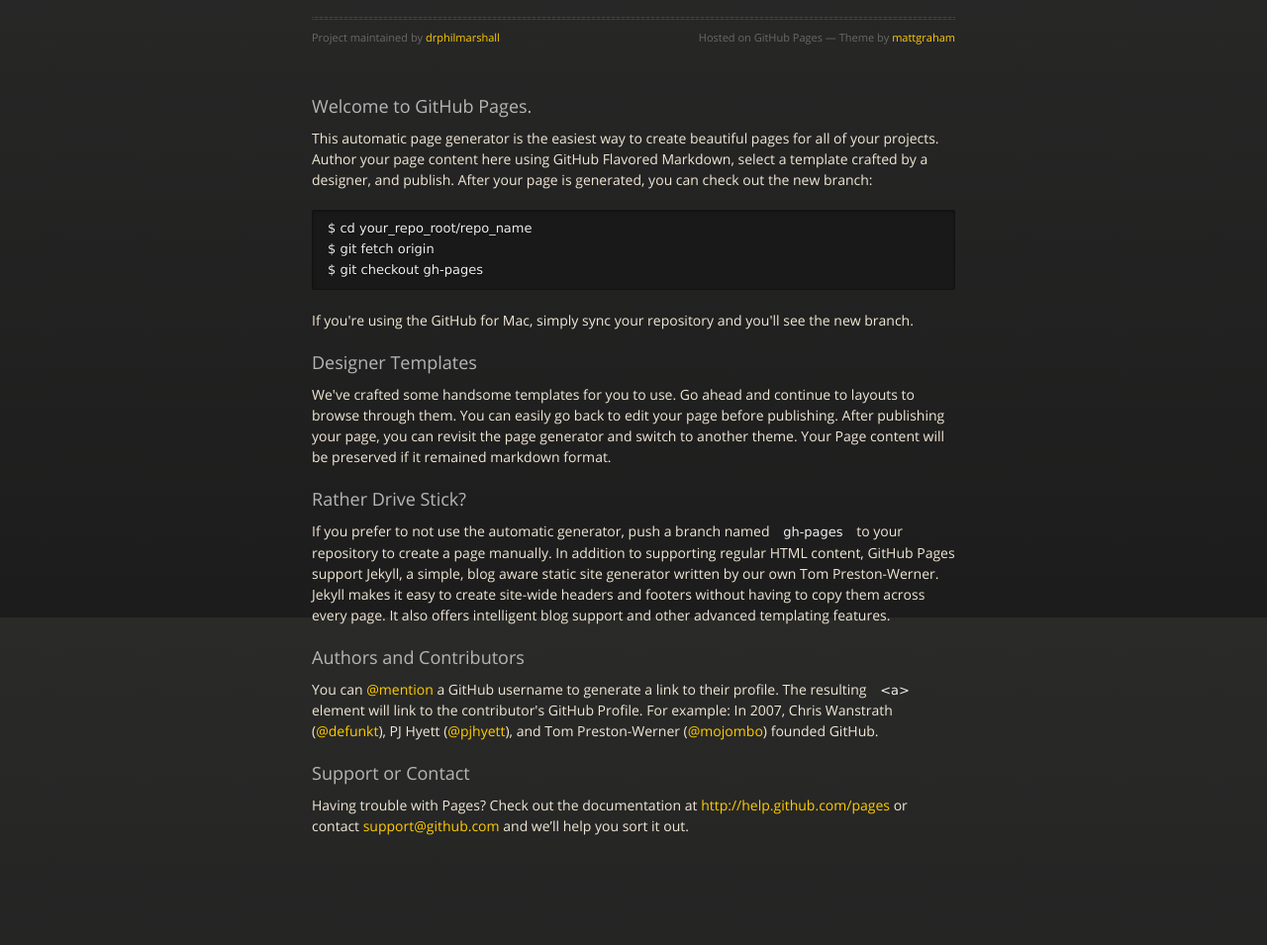
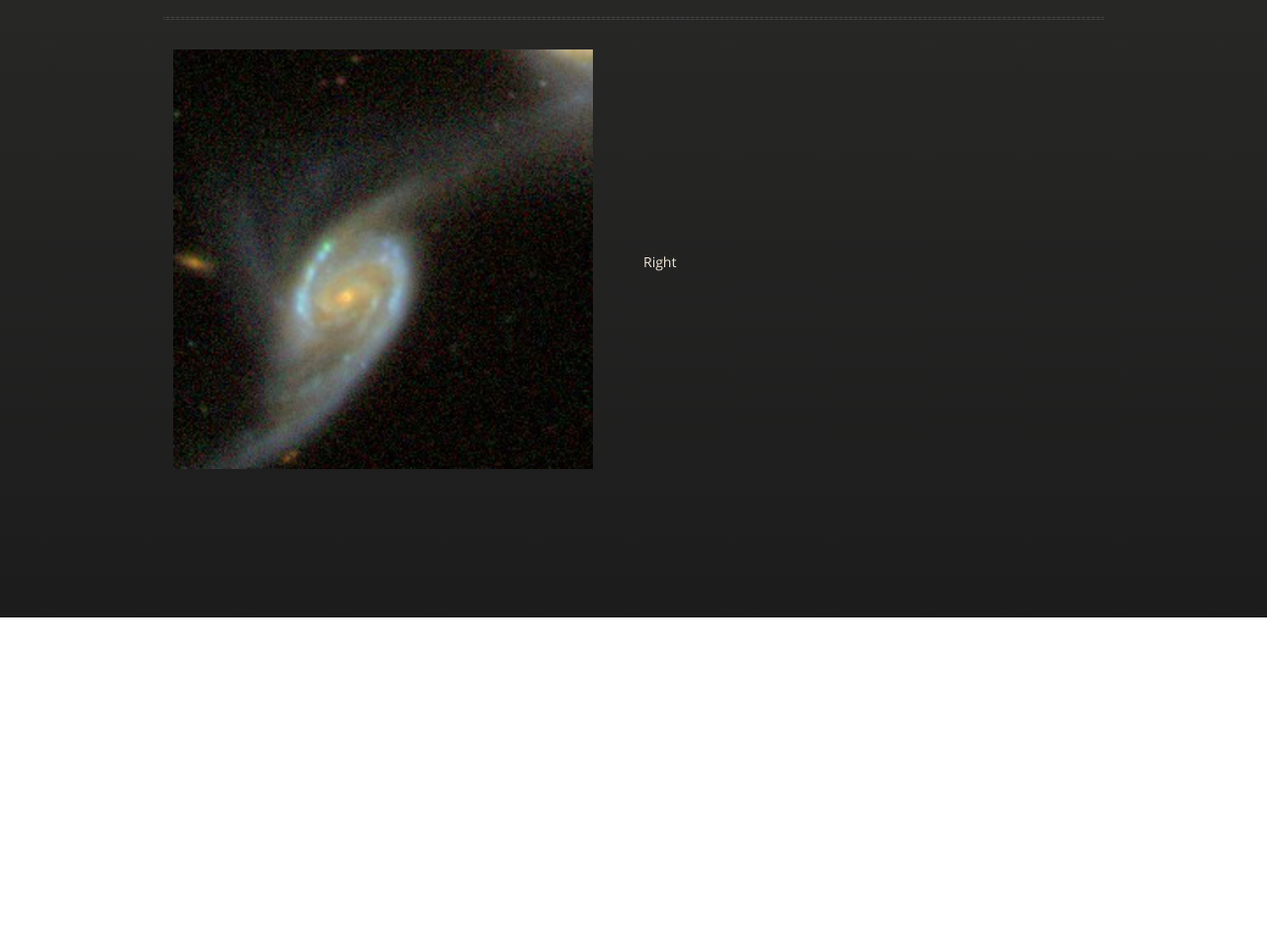
Before and after one commit to drphilmarshall/GalaxyCraft, a plain HTML site: page index.html in a window 1280 px wide. Shown: the part 176-1131 px from the top of the page at 99% size. After the commit the page ends 800 px from the top, so only its background shows below. Drawn offline with nearby package versions, Linux system fonts and the light colour scheme.

Commit message:
init website

```diff
--- a/index.html
+++ b/index.html
@@ -21,9 +21,11 @@
       <div id="header">
         <nav>
           <li class="fork"><a href="https://github.com/drphilmarshall/GalaxyCraft">View On GitHub</a></li>
+<!--
           <li class="downloads"><a href="https://github.com/drphilmarshall/GalaxyCraft/zipball/master">ZIP</a></li>
           <li class="downloads"><a href="https://github.com/drphilmarshall/GalaxyCraft/tarball/master">TAR</a></li>
           <li class="title">DOWNLOADS</li>
+-->
         </nav>
       </div><!-- end header -->
 
@@ -34,41 +36,25 @@
           <h1>GalaxyCraft</h1>
           <p>Making artists of impressions of galaxies that fit the SDSS images, procedurally </p>
           <hr>
+<!--
           <span class="credits left">Project maintained by <a href="https://github.com/drphilmarshall">drphilmarshall</a></span>
           <span class="credits right">Hosted on GitHub Pages &mdash; Theme by <a href="https://twitter.com/michigangraham">mattgraham</a></span>
+-->
         </div>
 
-        <h3>
-<a name="welcome-to-github-pages" class="anchor" href="#welcome-to-github-pages"><span class="octicon octicon-link"></span></a>Welcome to GitHub Pages.</h3>
+	<table>
+	<tr>
+	 <td style="width:50%">
+	  <img src="examples/GalaxyZoo-NGC/AGZ0003tyo.jpg" style="width-max:450px" />
+	 </td>
+	 <td style="width:50%">Right
+	 </td>
+	</tr>
+	</table>
 
-<p>This automatic page generator is the easiest way to create beautiful pages for all of your projects. Author your page content here using GitHub Flavored Markdown, select a template crafted by a designer, and publish. After your page is generated, you can check out the new branch:</p>
-
-<pre><code>$ cd your_repo_root/repo_name
-$ git fetch origin
-$ git checkout gh-pages
-</code></pre>
-
-<p>If you're using the GitHub for Mac, simply sync your repository and you'll see the new branch.</p>
-
-<h3>
-<a name="designer-templates" class="anchor" href="#designer-templates"><span class="octicon octicon-link"></span></a>Designer Templates</h3>
-
-<p>We've crafted some handsome templates for you to use. Go ahead and continue to layouts to browse through them. You can easily go back to edit your page before publishing. After publishing your page, you can revisit the page generator and switch to another theme. Your Page content will be preserved if it remained markdown format.</p>
-
-<h3>
-<a name="rather-drive-stick" class="anchor" href="#rather-drive-stick"><span class="octicon octicon-link"></span></a>Rather Drive Stick?</h3>
-
-<p>If you prefer to not use the automatic generator, push a branch named <code>gh-pages</code> to your repository to create a page manually. In addition to supporting regular HTML content, GitHub Pages support Jekyll, a simple, blog aware static site generator written by our own Tom Preston-Werner. Jekyll makes it easy to create site-wide headers and footers without having to copy them across every page. It also offers intelligent blog support and other advanced templating features.</p>
-
-<h3>
-<a name="authors-and-contributors" class="anchor" href="#authors-and-contributors"><span class="octicon octicon-link"></span></a>Authors and Contributors</h3>
-
-<p>You can <a href="https://github.com/blog/821" class="user-mention">@mention</a> a GitHub username to generate a link to their profile. The resulting <code>&lt;a&gt;</code> element will link to the contributor's GitHub Profile. For example: In 2007, Chris Wanstrath (<a href="https://github.com/defunkt" class="user-mention">@defunkt</a>), PJ Hyett (<a href="https://github.com/pjhyett" class="user-mention">@pjhyett</a>), and Tom Preston-Werner (<a href="https://github.com/mojombo" class="user-mention">@mojombo</a>) founded GitHub.</p>
-
-<h3>
-<a name="support-or-contact" class="anchor" href="#support-or-contact"><span class="octicon octicon-link"></span></a>Support or Contact</h3>
-
-<p>Having trouble with Pages? Check out the documentation at <a href="http://help.github.com/pages">http://help.github.com/pages</a> or contact <a href="mailto:support@github.com">support@github.com</a> and we’ll help you sort it out.</p>
+<!--
+        <h3><a name="contact" class="anchor" href="#contact"><span class="octicon octicon-link"></span></a>Contact Us</h3>
+-->
       </section>
 
     </div>
--- a/stylesheets/styles.css
+++ b/stylesheets/styles.css
@@ -605,7 +605,7 @@ strong {
 }
 
 .wrapper {
-  max-width: 650px;
+  max-width: 950px;
   margin: 0 auto;
   position: relative;
   padding: 0 20px;
@@ -677,7 +677,7 @@ th {
 td {
   text-align: left;
   padding: 5px 10px;
-  border-bottom: 1px solid #434343;
+  /* border-bottom: 1px solid #434343; */
 }
 
 hr {
@@ -781,7 +781,7 @@ dt {
 }
 
 section {
-  max-width: 650px;
+  /* max-width: 650px; */
   padding: 30px 0px 50px 0px;
   margin: 20px 0;
   margin-top: 70px;
@@ -789,7 +789,8 @@ section {
 section #title {
   border: 0;
   outline: none;
-  margin: 0 0 50px 0;
+  /* margin: 0 0 50px 0; */
+  margin: 0;
   padding: 0 0 5px 0;
 }
 section #title h1 {
```
Also changed, not shown: 1 other file.
